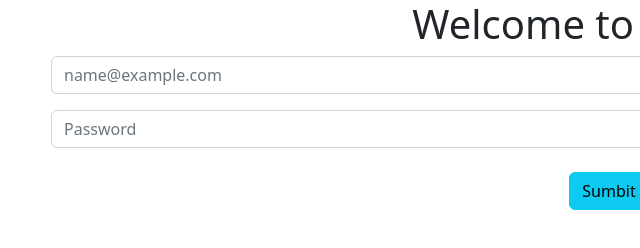
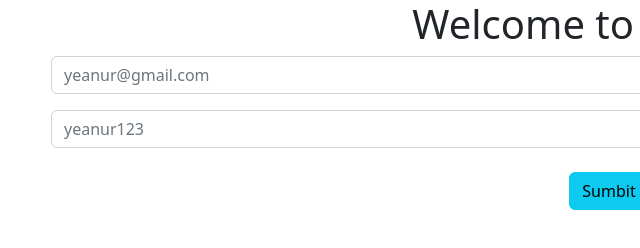
Before and after one commit to bloggeryeanur/Banking-website, a plain HTML site: page index.html in a window 1280 px wide. Shown: the full height of the page, 31-671 px from the left. Drawn offline with nearby package versions, Linux system fonts and the light colour scheme.

Commit message:
Update index.html

```diff
--- a/index.html
+++ b/index.html
@@ -16,11 +16,11 @@
     <div class="container text-center">
         <h1>Welcome to my bank</h1>
         <div class="form mb-3">
-                <input id="user-email" type="email"class="form-control"  placeholder="name@example.com">
+                <input id="user-email" type="email"class="form-control"  placeholder="yeanur@gmail.com">
 
         </div>
         <div class="form">
-            <input id="user-password" type="password" class="form-control"  placeholder="Password">
+            <input id="user-password" type="password" class="form-control"  placeholder="yeanur123">
             <button id="btn-submit" class="btn btn-info mt-4">Sumbit</button>
 
         </div>
```
